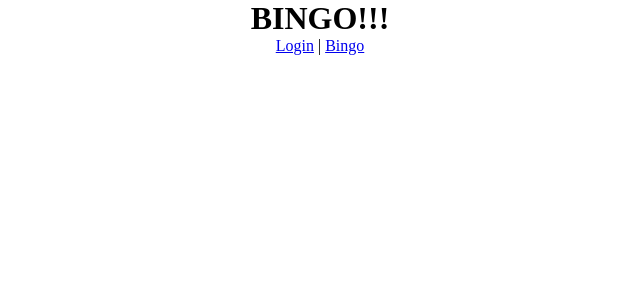
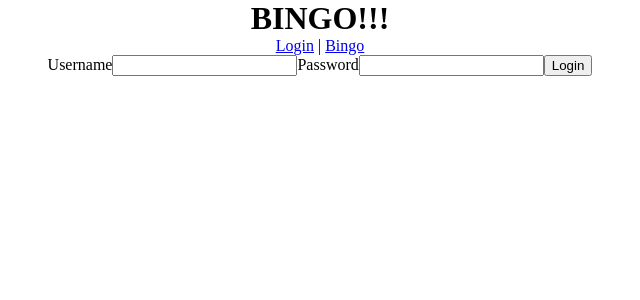
Before and after one commit to Strombach/bingo-app, a Vue app in the folder frontend/: page /login in a window 1280 px wide. Shown: the top 300 px of the page, without its empty margins (320-960 px from the left). Built offline with nearby package versions, Linux system fonts and the light colour scheme.

Commit message:
now bingo is the root path

```diff
--- a/frontend/src/App.vue
+++ b/frontend/src/App.vue
@@ -4,8 +4,8 @@
 <template>
   <div id="app">
     <h1>BINGO!!!</h1>
-    <router-link :to="'/'">Login</router-link> |
-    <router-link :to="'/bingo'">Bingo</router-link>
+    <router-link :to="'/login'">Login</router-link> |
+    <router-link :to="'/'">Bingo</router-link>
     <router-view></router-view>
   </div>
 </template>
--- a/frontend/src/router/index.js
+++ b/frontend/src/router/index.js
@@ -5,7 +5,7 @@
 
 const routes = [
 	{
-		path: '/',
+		path: '/login',
 		name: 'Login',
 		component: Login,
 		meta: {
@@ -13,7 +13,7 @@
 		},
 	},
 	{
-		path: '/bingo',
+		path: '/',
 		name: 'Bingo',
 		component: Bingo,
 		meta: {
--- a/frontend/src/views/Home.vue
+++ b/frontend/src/views/Home.vue
@@ -8,7 +8,7 @@
 
     function logout() {
         store.logoutUser(store.user)
-        router.push({ path: '/' })
+        router.push({ path: '/login' })
     }
 </script>
 
--- a/frontend/src/views/Login.vue
+++ b/frontend/src/views/Login.vue
@@ -37,7 +37,7 @@
 
             store.updateUser(userData)
 
-            router.push({ path: '/bingo' })
+            router.push({ path: '/' })
         } catch (error) {
             failed.value = true
             console.log(error)
```
